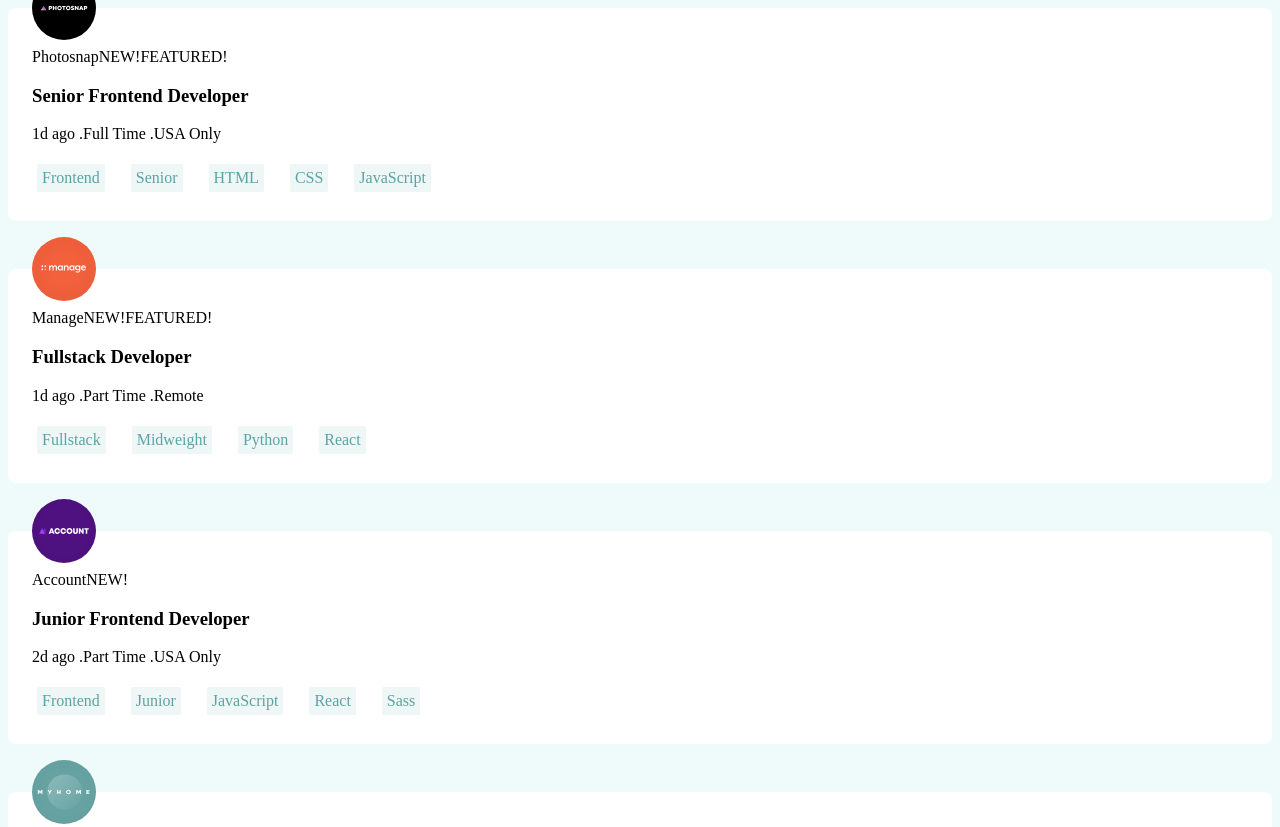
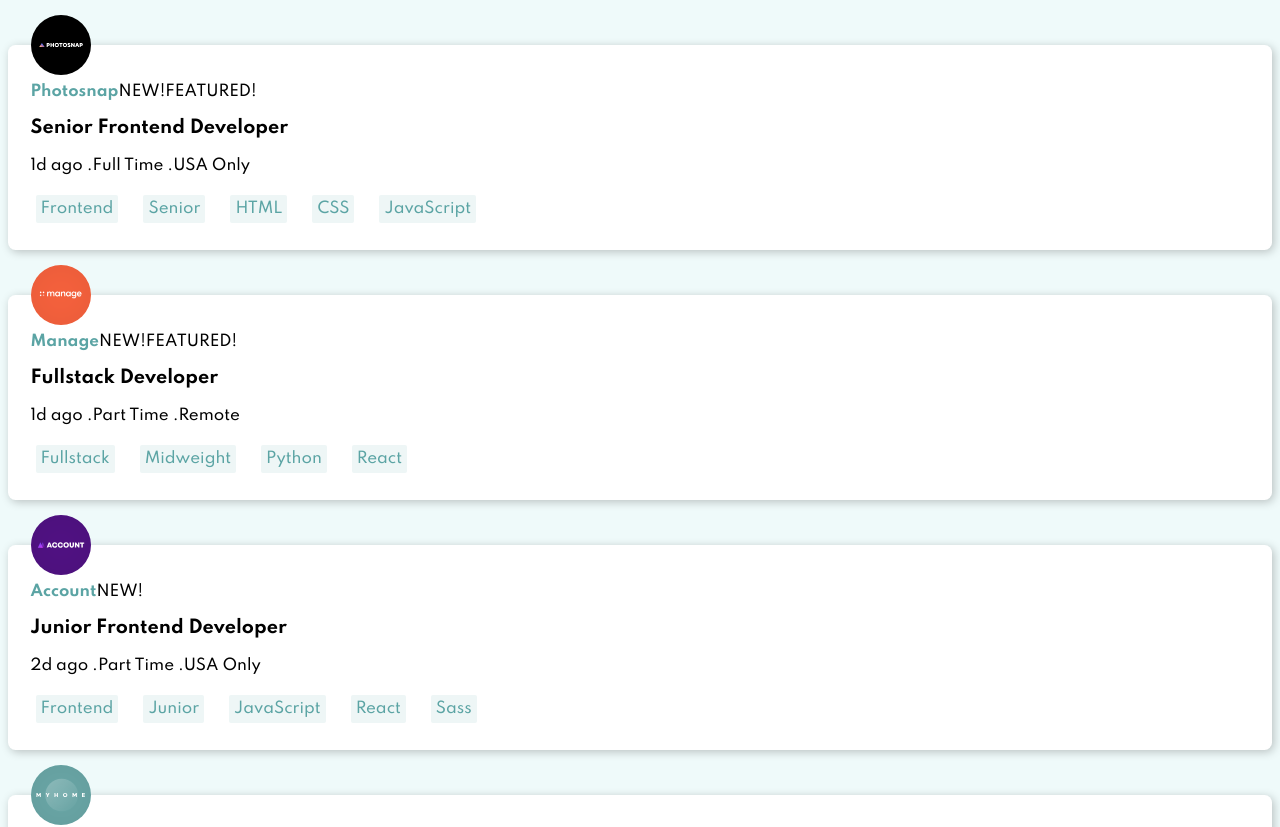
Before and after one commit to Arquimidio/job-listing-fementor, a React (Create React App) app: page / in a window 1280 px wide. Shown: the top 827 px of the page. Built offline with nearby package versions, Linux system fonts and the light colour scheme; the HTML template or start-up script is replaced by a standard one.

Commit message:
Changed root font size, styled company names

```diff
--- a/src/components/SingleCard.js
+++ b/src/components/SingleCard.js
@@ -24,7 +24,7 @@ const SingleCard = ({ info, handler, setFilters, filters }) => {
                 <img src={logo} alt="" />
                 {/* Renders the company info area */}
                 <p>
-                    {company}
+                    <span className='card__company'>{company}</span>
                     {isNew && <span>NEW!</span>}
                     {featured && <span>FEATURED!</span>}
                 </p>
--- a/src/components/css/FilterManagement.css
+++ b/src/components/css/FilterManagement.css
@@ -1,13 +1,20 @@
+
+@import url('https://fonts.googleapis.com/css2?family=Spartan:wght@500;700&display=swap');
+
 *{
     box-sizing: border-box;
+    font-family: Spartan, sans-serif;
 }
 
 :root{
+    font-size: 15px;
     --primary: hsl(180, 29%, 50%);
     --gray-bg: hsl(180, 52%, 96%);
     --gray-filter: hsl(180, 31%, 95%);
     --general-cyan: hsl(180, 8%, 52%);
     --dark-cyan: hsl(180, 14%, 20%);
+    --light-font: 500;
+    --bold-font: 700;
 }
 
 body{
@@ -63,7 +70,7 @@ nav{
     height: 100%;
     padding: 0px 10px;
     color: #fff;
-    font-weight: bolder;
+    font-weight: var(--bold-font);
     cursor: pointer;
 }
 
@@ -73,6 +80,11 @@ nav{
     border-radius: 0.5rem;
     padding: 1.5rem;
     position: relative;
+    box-shadow: 2px 2px 10px rgba(0, 0, 0, 0.226);
+}
+
+.card:nth-of-type(1){
+    margin-top: 3rem;
 }
 
 .card img{
@@ -80,6 +92,11 @@ nav{
     top: -2rem;
     height: auto;
     width: 4rem;
+}
+
+.card__company{
+    color: var(--primary);
+    font-weight: bolder;
 }
 
 .card__filter-tags{
```
